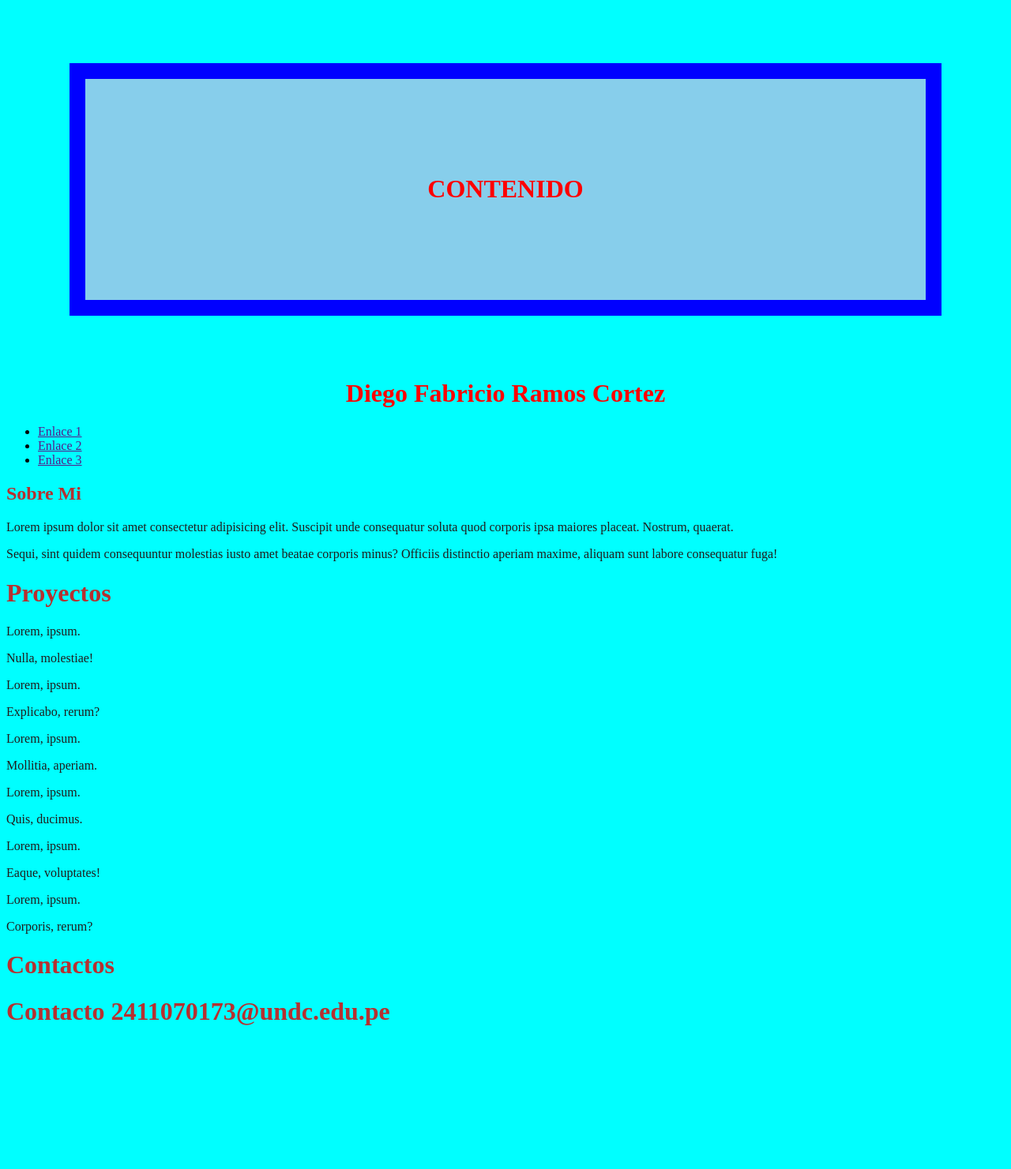
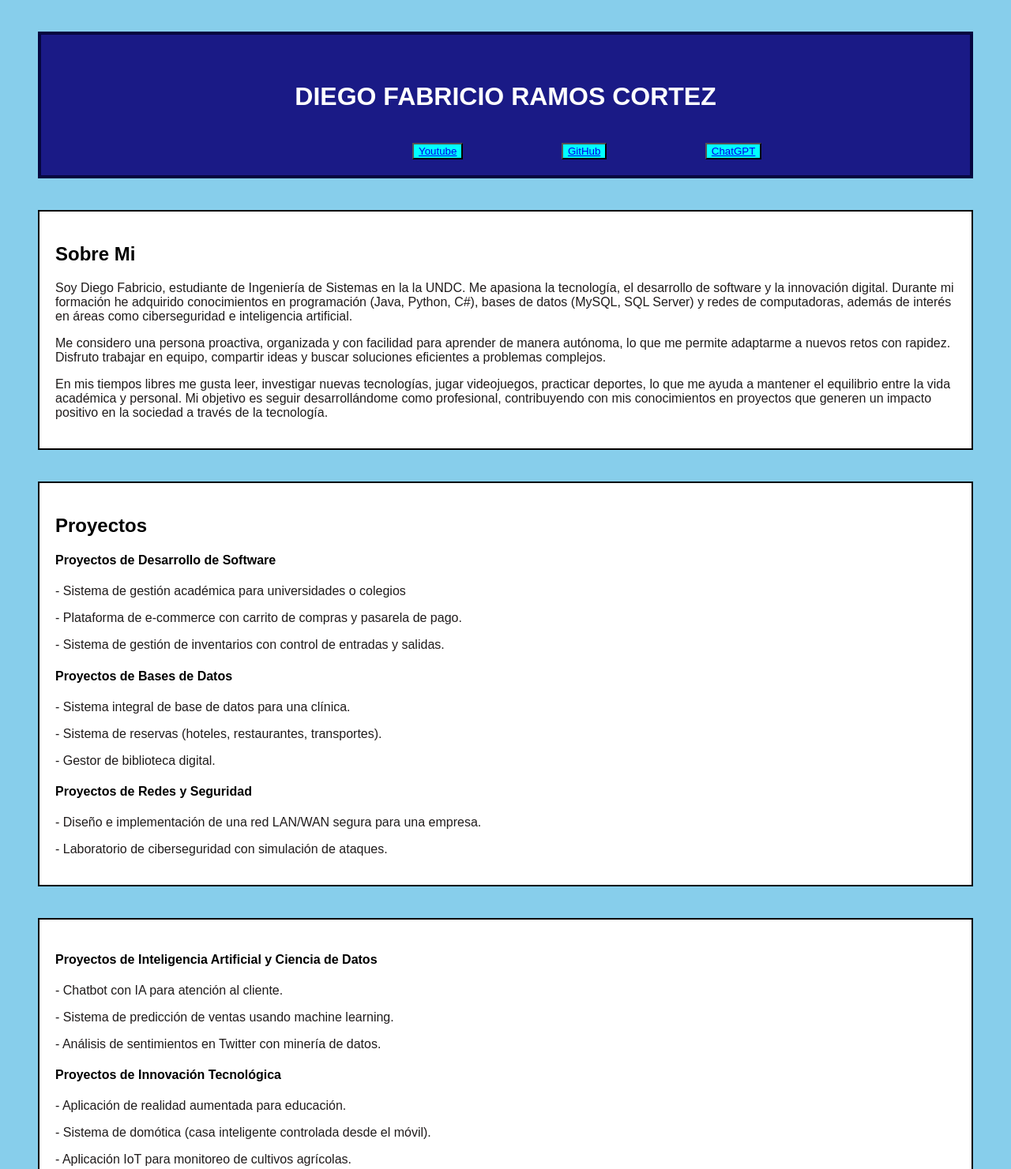
Before and after one commit to 2411070173-debug/HTML5, a plain HTML site: page index.html in a window 1280 px wide. Shown: the top 1481 px of the page at 79% size. Before the commit the page ends 1321 px from the top, so only its background shows below. Drawn offline with Linux system fonts and the light colour scheme.

Commit message:
Estructura Pagina CSS

```diff
--- a/estilo.css
+++ b/estilo.css
@@ -1,15 +1,70 @@
 body{
-    background-color: aqua;
+    background-color: skyblue;
+    font-family: Arial, Helvetica, sans-serif;
 }
 h1{
-    color: rgb(182, 48, 48);
+    color: black;
 }
 p{
      color: rgb(32, 28, 28);
 }
+.div{
+    margin: 40px;
+    border: 4px solid rgb(6, 6, 63);
+    padding: 20px;
+    background-color: rgb(26, 26, 134);
+}
+
 .caja{
-    margin: 80px;
-    border: 20px solid blue;
-    padding: 100px;
-    background-color: skyblue;
+    margin: 40px;
+    background-color: rgb(26, 26, 134);
 }
+.caja ul{
+    color: aliceblue;
+}
+.caja a{
+    color: white;
+}
+
+.b1{
+    background-color: aqua;
+    margin-left: 450px;
+    margin-right: 40px;
+    text-align: left;
+}
+.b2{
+    background-color: aqua;
+    margin-left: 80px;
+    margin-right: 20px;
+    text-align: center;
+}
+.b3{
+    background-color: aqua;
+    margin-left: 100px;
+    text-align: right;
+}
+
+.pie{
+    margin: 40px;
+    border: 4px solid rgb(6, 6, 63);
+    padding: 20px;
+    background-color: rgb(26, 26, 134);
+}
+#sobremi{
+    margin: 40px;
+    border: 2px solid black;
+    padding: 20px;
+    background-color: white;
+}
+#proyectos{
+    margin: 40px;
+    border: 2px solid black;
+    padding: 20px;
+    background-color: white;
+}
+#relleno{
+    margin: 40px;
+    border: 2px solid black;
+    padding: 20px;
+    background-color: white;
+}
--- a/index.html
+++ b/index.html
@@ -3,71 +3,87 @@
 <head>
     <meta charset="UTF-8">
     <meta name="viewport" content="width=device-width, initial-scale=1.0">
-    <title>Document</title>
+    <title>Documento</title>
     <link rel="stylesheet" href="estilo.css">
 </head>
 <body>
-    <div class="caja">
-        <h1 style = "color: red;text-align:center">
-            CONTENIDO
-        </h1>
+    <header>
+    <div class="div">
+        <div class="caja">
+            <h1 style = "color: white;text-align:center">
+            DIEGO FABRICIO RAMOS CORTEZ
+            </h1>
+        </div>
 
+        <nav class="nav">
+        <button class="b1">
+            <a href="https://www.youtube.com/" target="_blank">Youtube</a>
+        </button>
+
+        <button class="b2">
+             <a href="https://github.com/" target="_blank">GitHub</a>
+        </button>
+
+        <button class="b3">
+            <a href="https://chatgpt.com/" target="_blank">ChatGPT</a>
+        </button>
+        </nav>
     </div>
-    <header>
-    <h1 style = "color: red;text-align:center">Diego Fabricio Ramos Cortez</h1>
-    <nav>
-         <ul>
-            <li><a href="">Enlace 1</a></li>
-            <li><a href="">Enlace 2</a></li>
-             <li><a href="">Enlace 3</a></li>
-        </ul>
-     </nav>
     </header>
 
     <main>
+
      <section id="sobremi">
-        <h1>Sobre Mi</h1>
-        <p>Lorem ipsum dolor sit amet consectetur adipisicing elit. Suscipit unde consequatur soluta quod corporis ipsa maiores placeat. Nostrum, quaerat.</p>
-        <p>Sequi, sint quidem consequuntur molestias iusto amet beatae corporis minus? Officiis distinctio aperiam maxime, aliquam sunt labore consequatur fuga!</p></p>
+        <h2>Sobre Mi</h2>
+        <p>Soy Diego Fabricio, estudiante de Ingeniería de Sistemas en la la UNDC. Me apasiona la tecnología, el desarrollo de software y la innovación digital. Durante mi formación he adquirido conocimientos en programación (Java, Python, C#), bases de datos (MySQL, SQL Server) y redes de computadoras, además de interés en áreas como ciberseguridad e inteligencia artificial.</p>
+        <p>Me considero una persona proactiva, organizada y con facilidad para aprender de manera autónoma, lo que me permite adaptarme a nuevos retos con rapidez. Disfruto trabajar en equipo, compartir ideas y buscar soluciones eficientes a problemas complejos.</p>
+        <p>En mis tiempos libres me gusta leer, investigar nuevas tecnologías, jugar videojuegos, practicar deportes, lo que me ayuda a mantener el equilibrio entre la vida académica y personal.
+        Mi objetivo es seguir desarrollándome como profesional, contribuyendo con mis conocimientos en proyectos que generen un impacto positivo en la sociedad a través de la tecnología.</p>
+
      </section>
-     <h1>Proyectos</h1>
-     <section>
+
+     <section id="proyectos">
+        <h2>Proyectos</h2>
         <article>
-            <p>Lorem, ipsum.</p>
-            <p>Nulla, molestiae!</p>
+            <h4>Proyectos de Desarrollo de Software</h4>
+            <p>- Sistema de gestión académica para universidades o colegios</p>
+            <p>- Plataforma de e-commerce con carrito de compras y pasarela de pago.</p>
+            <p>- Sistema de gestión de inventarios con control de entradas y salidas.</p>
         </article>
         <article>
-            <p>Lorem, ipsum.</p>
-            <p>Explicabo, rerum?</p>
+            <h4>Proyectos de Bases de Datos</h4>
+            <p>- Sistema integral de base de datos para una clínica. </p>
+            <p>- Sistema de reservas (hoteles, restaurantes, transportes).</p>
+            <p>- Gestor de biblioteca digital.</p>
         </article>
         <article>
-            <p>Lorem, ipsum.</p>
-            <p>Mollitia, aperiam.</p>
+            <h4>Proyectos de Redes y Seguridad</h4>
+            <p>- Diseño e implementación de una red LAN/WAN segura para una empresa.</p>
+            <p>- Laboratorio de ciberseguridad con simulación de ataques.</p>
         </article>
      </section>
 
-     <section>
+     <section id="relleno">
         <article>
-            <p>Lorem, ipsum.</p>
-            <p>Quis, ducimus.</p>
+            <h4>Proyectos de Inteligencia Artificial y Ciencia de Datos</h4>
+            <p>- Chatbot con IA para atención al cliente.</p>
+            <p>- Sistema de predicción de ventas usando machine learning.</p>
+            <p>- Análisis de sentimientos en Twitter con minería de datos.</p>
         </article>
         <article>
-            <p>Lorem, ipsum.</p>
-            <p>Eaque, voluptates!</p>
+            <h4>Proyectos de Innovación Tecnológica</h4>
+            <p>- Aplicación de realidad aumentada para educación.</p>
+            <p>- Sistema de domótica (casa inteligente controlada desde el móvil).</p>
+            <p>- Aplicación IoT para monitoreo de cultivos agrícolas.</p>
         </article>
-        <article>
-            <p>Lorem, ipsum.</p>
-            <p>Corporis, rerum?</p>
-        </article>
+
      </section>
+     </main>
 
-
-
-
-     </main>
-    <h1>Contactos</h1>
      <footer>
-        <h1>Contacto 2411070173@undc.edu.pe</h1>
+        <div class="pie">
+        <h1 style = "color: white;text-align:center">Contacto 2411070173@undc.edu.pe</h1>
+        </div>
      </footer>
 </body>
 </html>
```
